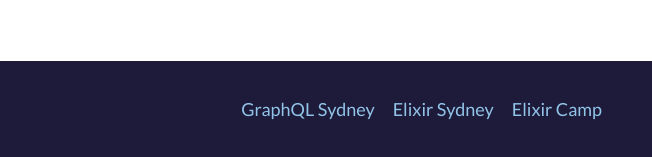
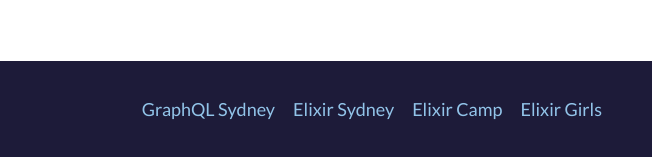
Before and after one commit to oephi/alembic-website, a plain HTML site: page index.html in a window 1280 px wide. Shown: the part 4618-4775 px from the top of the page, 628-1280 px from the left. Drawn offline with Linux system fonts and the light colour scheme; a script that the page names is missing.

Commit message:
Footer link to elixir girls

```diff
--- a/index.html
+++ b/index.html
@@ -231,6 +231,7 @@
 				<a href="https://www.meetup.com/GraphQL-Sydney">GraphQL Sydney</a>
 				<a href="https://www.meetup.com/en-AU/sydney-ex/">Elixir Sydney</a>
 				<a href="http://elixir.camp">Elixir Camp</a>
+				<a href="http://elixirgirls.com">Elixir Girls</a>
 			</nav>
 		</footer>
 	</body>
```
